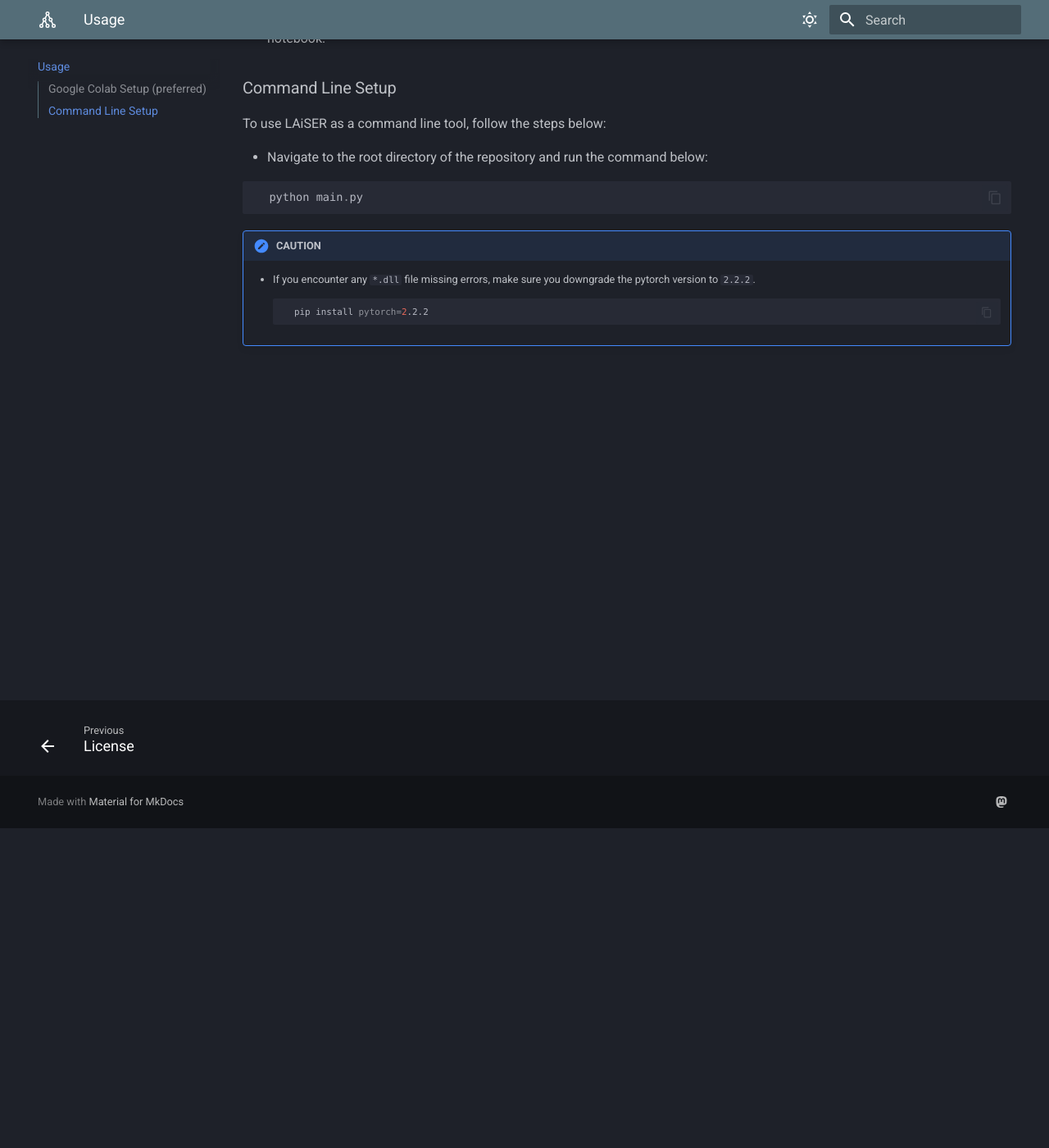
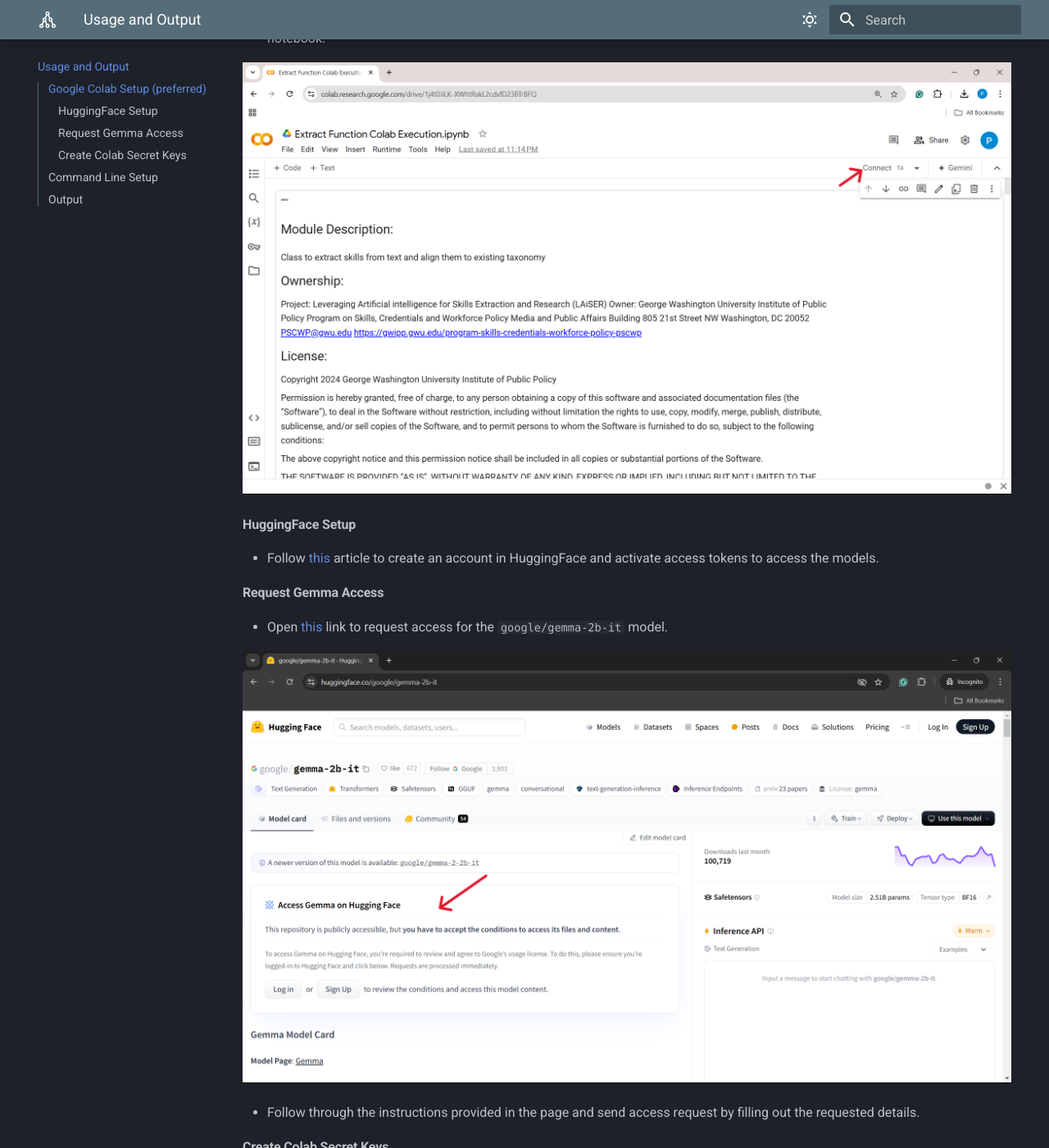
Before and after one commit to LAiSER-Software/docs, an MkDocs documentation site: the page built from docs/usage.md, in a window 1280 px wide and 1400 px high, scrolled down 390 px. Shown: the whole window at 82% size. Built offline with MkDocs 1.6.1 and Material for MkDocs 9.7.7, drawn with Linux system fonts in a browser that asks for light colours; some web fonts are replaced; some of the changed text lies outside the part shown.

Commit message:
Add Usage Documentation

````diff
--- a/docs/usage.md
+++ b/docs/usage.md
@@ -1,4 +1,4 @@
-
+# Usage and Output
 
 As of now LAiSER can be used a command line tool or from the Jupyter notebook(Google Colab). The steps to setup the tool are as follows:
 
@@ -6,6 +6,31 @@
 LAiSER's Jupyter notebook is, currently, the fastest way to get started with the tool. You can access the notebook [here](https://github.com/LAiSER-Software/extract-module/blob/main/notebooks/Extract%20Function%20Colab%20Execution.ipynb)
 
 - Once the notebook is imported in google colaboratory, connect to a GPU-accelerated runtime(T4 GPU) and run the cells in the notebook.
+
+![connect-image](./assets/t4-connect-screenshot.png)
+
+#### HuggingFace Setup
+
+- Follow [this](https://www.educative.io/answers/how-to-get-an-access-token-for-hugging-face) article to create an account in HuggingFace and activate access tokens to access the models.
+
+#### Request Gemma Access
+
+- Open [this](https://huggingface.co/google/gemma-2b-it) link to request access for the `google/gemma-2b-it` model.
+
+![gemma-access](./assets/gemma-access.png)
+
+- Follow through the instructions provided in the page and send access request by filling out the requested details.
+
+
+#### Create Colab Secret Keys
+
+- Click the keys (can be found in the below image) button.
+
+![key-button](./assets/access-key-button.png)
+
+- Fill `HF_TOKEN` in the Name field and your huggingface access token in the value field.
+
+
 
 ### Command Line Setup
 To use LAiSER as a command line tool, follow the steps below:
@@ -21,3 +46,14 @@
     ```shell
       pip install pytorch=2.2.2
     ```
+
+### Output
+
+![output](./assets/final_output.png)
+
+Output Column Descriptions:
+
+- `Research ID` - Unique ID of each job description.
+- `Raw Skill` - Skill Extracted by the model.
+- `Skill Tag` - Unique ID of taxonomy skill that matches the Raw Skill.
+- `Correlation Coefficient` - Describes the closeness of Raw Skill and Skill Tag.
````
Also changed, not shown: docs/assets/access-key-button.png (added), docs/assets/final_output.png (added), docs/assets/gemma-access.png (added), docs/assets/key-pair.png (added), docs/assets/t4-connect-screenshot.png (added).
